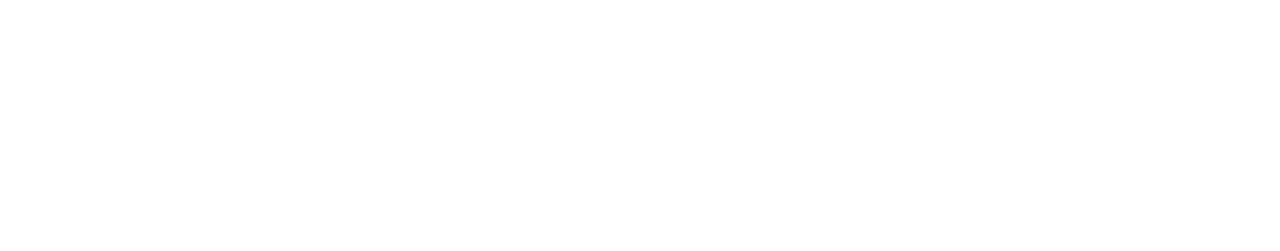
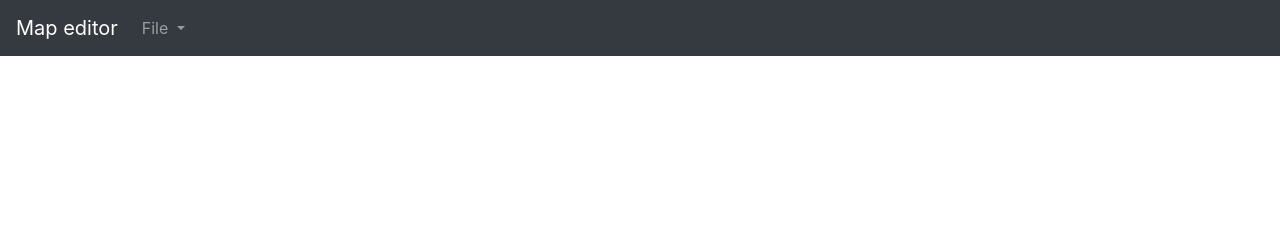
Before and after one commit to EricLease/supermario, a website with bundled scripts: page public/map-editor.html in a window 1280 px wide. Shown: the top 251 px of the page. Built offline with nearby package versions, Linux system fonts and the light colour scheme.

Commit message:
v0.4.10 - create `mControl`, base component class for `map-editor` project - stub out `map-editor` `TopMenu` - refactor `sprite-tool` `SpriteEditor` to use common `dirtyCheck`

```diff
--- a/package.json
+++ b/package.json
@@ -1,6 +1,6 @@
 {
   "name": "supermario-ecl",
-  "version": "0.4.9",
+  "version": "0.4.10",
   "description": "SuperMario Bros clone",
   "main": "index.js",
   "scripts": {
--- a/public/css/map-editor.css
+++ b/public/css/map-editor.css
@@ -0,0 +1,7 @@
+.navbar-brand {
+    cursor: default;
+}
+
+body {
+    height: 5000px;
+}
--- /dev/null
+++ b/public/js/map-editor/m-control.js
@@ -0,0 +1,53 @@
+const Events = ['loaded', 'bound']
+
+export default class mControl {
+    constructor(ctlName, container, ...events) {
+        this.ctlName = ctlName;
+        this.container = container instanceof Element
+            ? container : document.querySelector(container);
+        this.state = {
+            loaded: false,
+            bound: false
+        };
+
+        this.listeners = new Map();
+        Events.concat((events || []).flat()).forEach(
+            e => this.listeners.set(e, []));
+    }
+
+    bind() {
+        console.warn('Classes extending mControl should implement `bind()`, raising `bound` when complete');
+        this.listeners.get('bound').forEach(cb => cb());
+    }
+}
+
+mControl.prototype.load =
+async function load() {
+    const resp = await fetch(`/js/map-editor/${this.ctlName}/${this.ctlName}.html`);
+    const raw = await resp.text();
+    const parser = new DOMParser();
+    const html = parser.parseFromString(raw, 'text/html');
+
+    while (html.body.childNodes.length)
+        this.container.appendChild(html.body.firstChild);
+
+    this.listeners.get('loaded').forEach(cb => cb());
+    this.bind();
+};
+
+ mControl.prototype.addEventListener =
+ function addEventListener(evt, cb) {
+    if (!this.listeners.has(evt)) return;
+
+    this.listeners.get(evt).push(cb);
+};
+
+mControl.prototype.removeEventListener =
+function removeEventListener(evt, cb) {
+    if (!this.listeners.has(evt)) return;
+
+    const cbs = this.listeners.get(evt);
+    const idx = cb ? cbs.lastIndexOf(cb) : cbs.length - 1;
+
+    if (idx > -1) cbs.splice(idx, 1);
+};
--- a/public/js/map-editor/main.js
+++ b/public/js/map-editor/main.js
@@ -0,0 +1,29 @@
+import Modal from '../common/modal.js';
+import TopMenu from './top-menu/top-menu.js';
+import { dirtyCheck } from '../common/modal-utilities.js';
+
+async function main() {
+    const newFile = async (evt) => {
+        if(!await dirtyCheck(modal, evt, dirty)) return;
+    };
+    const openFile = async (evt) => {
+        if(!await dirtyCheck(modal, evt, dirty)) return;
+    };
+    const saveFile = async (evt) => {
+        if(!await dirtyCheck(modal, evt, dirty)) return;
+    };
+    const saveMapAs = async (evt) => {
+        if(!await dirtyCheck(modal, evt, dirty)) return;
+    };
+    const modal = new Modal();
+    const topMenu = new TopMenu('.editor');
+    let dirty = true;
+
+    await topMenu.load();
+    topMenu.addEventListener('newmap', async (evt) => await newFile(evt));
+    topMenu.addEventListener('openmap', async (evt) => await openFile(evt));
+    topMenu.addEventListener('savemap', async (evt) => await saveFile(evt));
+    topMenu.addEventListener('savemapas', async (evt) => await saveMapAs(evt));
+}
+
+document.addEventListener('DOMContentLoaded', main);
--- /dev/null
+++ b/public/js/map-editor/top-menu/top-menu.html
@@ -0,0 +1,22 @@
+<nav class="navbar fixed-top navbar-expand-sm navbar-dark bg-dark">
+    <span class="navbar-brand">Map editor</span>
+    <button class="navbar-toggler" type="button" data-toggle="collapse" data-target="#navbarSupportedContent" aria-controls="navbarSupportedContent">
+        <span class="navbar-toggler-icon"></span>
+    </button>
+
+    <div class="collapse navbar-collapse" id="navbarSupportedContent">
+        <ul class="navbar-nav mr-auto">
+        <li class="nav-item dropdown">
+            <a class="nav-link dropdown-toggle" href="#" id="navbarDropdown" role="button" data-toggle="dropdown">
+                File
+            </a>
+            <div class="dropdown-menu">
+                <a class="dropdown-item new-map" href="#">New</a>
+                <a class="dropdown-item open-map" href="#">Open</a>
+                <div class="dropdown-divider"></div>
+                <a class="dropdown-item save-map disabled" href="#">Save</a>
+                <a class="dropdown-item save-map-as disabled" href="#">Save as...</a>
+            </div>
+        </li>
+    </div>
+</nav>
--- /dev/null
+++ b/public/js/map-editor/top-menu/top-menu.js
@@ -0,0 +1,46 @@
+import mControl from '../m-control.js';
+
+const TopMenuEvents = ['newmap', 'openmap', 'savemap', 'savemapas'];
+
+export default class TopMenu extends mControl {
+    constructor(container) {
+        super('top-menu', container, TopMenuEvents);
+    }
+
+    bind() {
+        const newMap = async () => {
+            let cancel = false;
+
+            this.listeners.get('newmap').forEach(async cb => {
+                if (cancel) return;
+
+                const evt = { cancel: false };
+
+                await cb(evt);
+                cancel = evt.cancel || cancel;
+            });
+        };
+        const openMap = async () => {};
+        const saveMap = async () => {};
+        const saveMapAs = async () => {};
+        const height = this.container
+            .querySelector('nav')
+            .getBoundingClientRect()
+            .height;
+
+        document.body.style.marginTop = `${height}px`;
+        this.container
+            .querySelector('a.new-map')
+            .addEventListener('click', async () => await newMap());
+        this.container
+            .querySelector('a.open-map')
+            .addEventListener('click', async () => await openMap());
+        this.container
+            .querySelector('a.save-map')
+            .addEventListener('click', async () => await saveMap());
+        this.container
+            .querySelector('a.save-map-as')
+            .addEventListener('click', async () => await saveMapAs());
+        this.listeners.get('bound').forEach(cb => cb());
+    }
+}
--- a/public/map-editor.html
+++ b/public/map-editor.html
@@ -5,10 +5,16 @@
   <title>Tile Map Editor</title>
   <meta name="description" content="Tile based map editor">
   <meta name="author" content="Eric Lease">
+  <link rel="stylesheet" href="https://stackpath.bootstrapcdn.com/bootstrap/4.3.1/css/bootstrap.min.css" integrity="sha384-ggOyR0iXCbMQv3Xipma34MD+dH/1fQ784/j6cY/iJTQUOhcWr7x9JvoRxT2MZw1T" crossorigin="anonymous">
   <link rel="stylesheet" type="text/css" href="/css/map-editor.css" />
 </head>
 <body>
-  <canvas id="screen" width="256" height="240"></canvas>
+  <div class="editor"></div>
+
+  <script src="https://code.jquery.com/jquery-3.3.1.slim.min.js" integrity="sha384-q8i/X+965DzO0rT7abK41JStQIAqVgRVzpbzo5smXKp4YfRvH+8abtTE1Pi6jizo" crossorigin="anonymous"></script>
+  <script src="https://cdnjs.cloudflare.com/ajax/libs/popper.js/1.14.7/umd/popper.min.js" integrity="sha384-UO2eT0CpHqdSJQ6hJty5KVphtPhzWj9WO1clHTMGa3JDZwrnQq4sF86dIHNDz0W1" crossorigin="anonymous"></script>
+  <script src="https://stackpath.bootstrapcdn.com/bootstrap/4.3.1/js/bootstrap.min.js" integrity="sha384-JjSmVgyd0p3pXB1rRibZUAYoIIy6OrQ6VrjIEaFf/nJGzIxFDsf4x0xIM+B07jRM" crossorigin="anonymous"></script>
+  <script src="https://cdn.jsdelivr.net/npm/lodash@4.17.15/lodash.min.js"></script>
   <script type="module" src="/js/map-editor/main.js"></script>
 </body>
 </html>
```
Also changed, not shown: public/js/sprite-tool/sprite-editor.js (+2 -15 lines).
